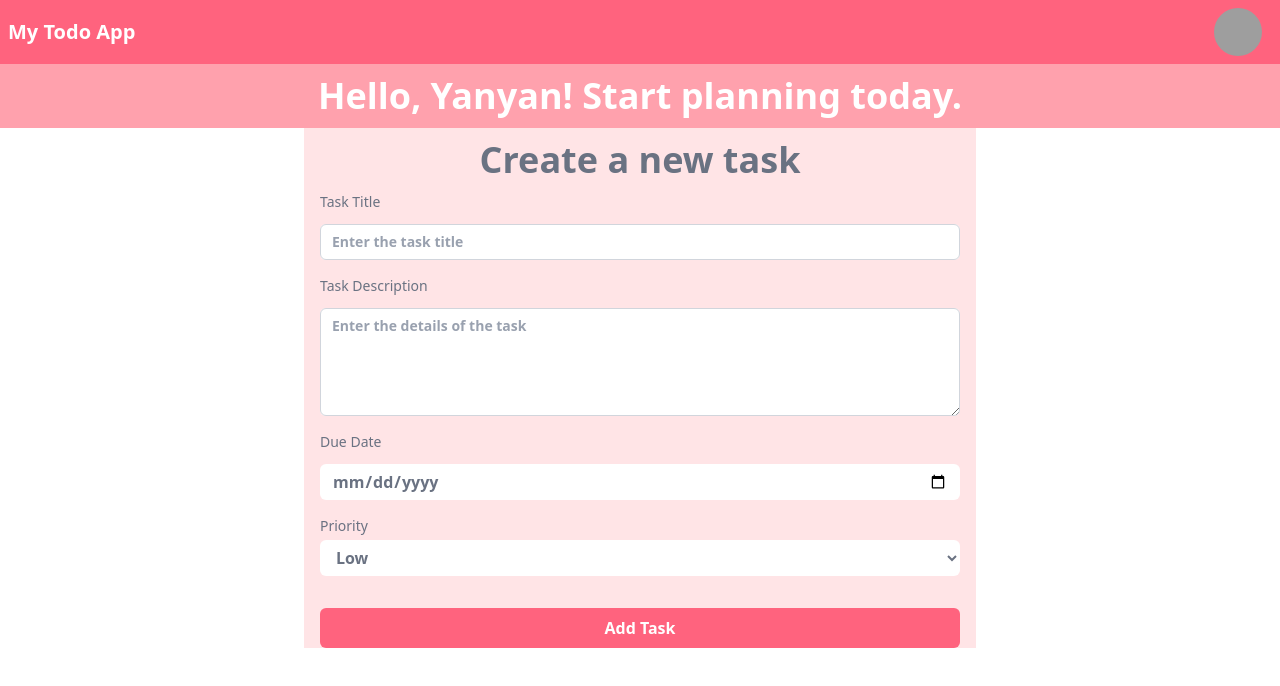
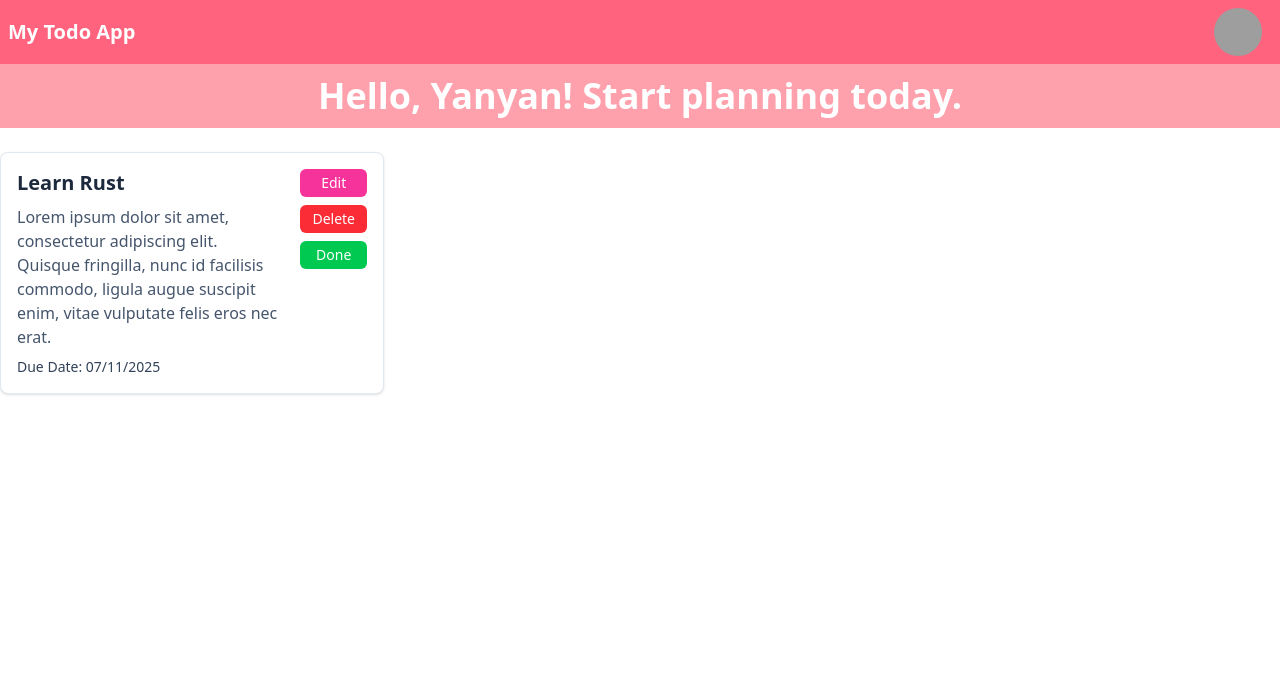
Before and after one commit to diannehidalgo117/todo-app-react-project, a React (Vite) app: page / in a window 1280 px wide. Shown: the top 686 px of the page. Built offline with nearby package versions, Linux system fonts and the light colour scheme; grey boxes are pictures that could not be loaded.

Commit message:
Add task item component

```diff
--- a/src/App.tsx
+++ b/src/App.tsx
@@ -1,13 +1,15 @@
 import Headers from "./components/Headers";
 import Greetings from "./components/Greetings";
-import TaskForm from "./components/TaskForm";
+// import TaskForm from "./components/TaskForm";
+import TaskItem from "./components/TaskItem";
 
 const App = () => {
   return (
     <>
       <Headers />
       <Greetings />
-      <TaskForm />
+      {/* <TaskForm /> */}
+      <TaskItem />
     </>
   );
 };
--- /dev/null
+++ b/src/components/TaskItem.tsx
@@ -0,0 +1,43 @@
+const TaskItem = () => {
+  // TODO: Add edit, delete, and done functionality
+
+  return (
+    <div
+      className="relative flex flex-col my-6 bg-white shadow-sm border
+       border-slate-200 hover:border-slate-300 hover:shadow-md
+       rounded-lg transition-all w-96"
+    >
+      <div className="p-4">
+        <div className="flex justify-between">
+          <div className="flex-1 mr-4">
+            <h5 className="mb-2 text-slate-800 text-xl font-semibold">
+              Learn Rust
+            </h5>
+            <p className="text-slate-600 leading-normal font-light">
+              Lorem ipsum dolor sit amet, consectetur adipiscing elit. Quisque
+              fringilla, nunc id facilisis commodo, ligula augue suscipit enim,
+              vitae vulputate felis eros nec erat.
+            </p>
+            <h3 className="mt-2 text-sm text-slate-700">
+              Due Date: 07/11/2025
+            </h3>
+          </div>
+
+          <div className="flex flex-col space-y-2">
+            <button className="px-3 py-1 bg-pink-500 text-white text-sm rounded-md hover:bg-pink-600">
+              Edit
+            </button>
+            <button className="px-3 py-1 bg-red-500 text-white text-sm rounded-md hover:bg-red-600">
+              Delete
+            </button>
+            <button className="px-3 py-1 bg-green-500 text-white text-sm rounded-md hover:bg-green-600">
+              Done
+            </button>
+          </div>
+        </div>
+      </div>
+    </div>
+  );
+};
+
+export default TaskItem;
```
